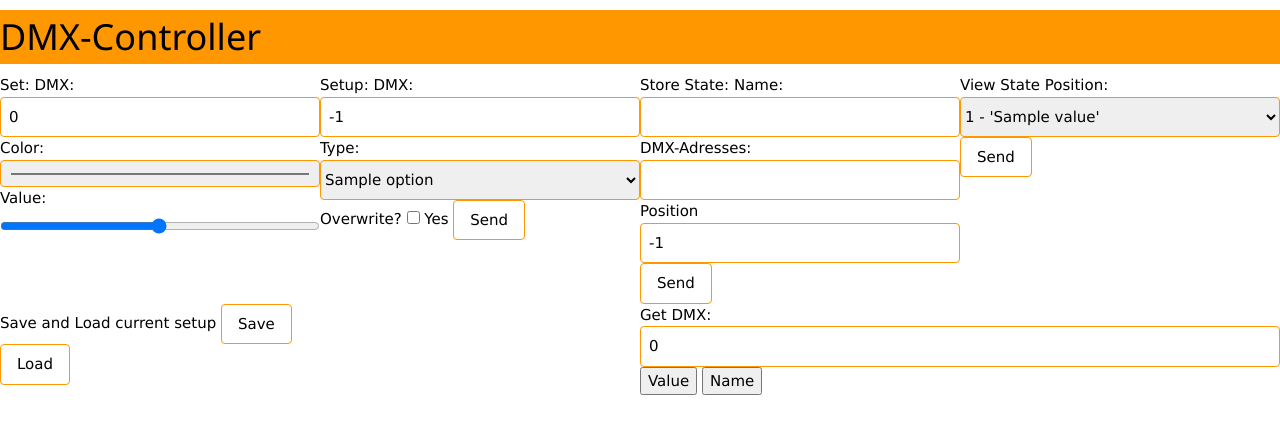
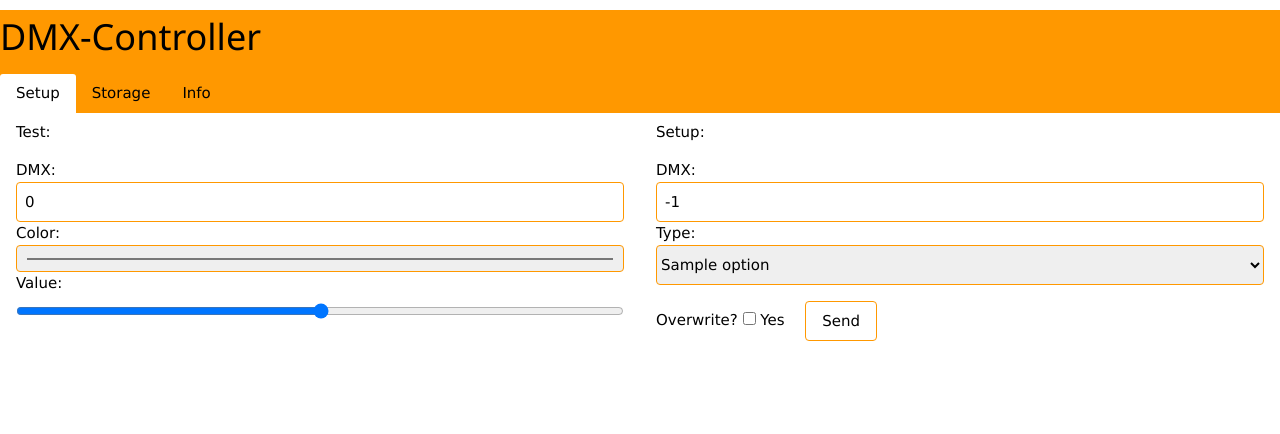
Before and after one commit to FSG-Pfullingen/FSG-DMX, a Flask app: template templates/index_w3css.html in a window 1280 px wide. Shown: the top 434 px of the page. Run offline with Flask 2, Linux system fonts and the light colour scheme; the template is opened without the code that fills it: most values are stand-ins (such as "Sample title", 1, 10 or a date in 2020).

Commit message:
Further refined UI

```diff
--- a/main.py
+++ b/main.py
@@ -22,7 +22,7 @@ def main():
     """
     with open('data/states.json', 'r') as f:
         states = json.loads(f.read())
-    return render_template('index2.html', options=all_lights.keys(), states=states)
+    return render_template('index_w3css.html', options=all_lights.keys(), states=states)
 
 @app.route("/test")
 def test():
--- a/templates/index_w3css.html
+++ b/templates/index_w3css.html
@@ -6,26 +6,60 @@
   <!-- Fallback for local testing -->
   <link rel="stylesheet" href="../static/w3.css">
   <title>DMX-Controller</title>
+  <script>
+    function openTab(evt, tabName) {
+      var i, x, tablinks;
+      x = document.getElementsByClassName("tab");
+      for (i = 0; i < x.length; i++) {
+          x[i].style.display = "none";
+      }
+      tablinks = document.getElementsByClassName("tablink");
+      for (i = 0; i < x.length; i++) {
+          tablinks[i].className = tablinks[i].className.replace("w3-white", " ");
+      }
+      document.getElementById(tabName).style.display = "block";
+      evt.currentTarget.className += " w3-white";
+    }
+  </script>
+  <style>
+    input[type=range][orient=vertical]
+    {
+        writing-mode: bt-lr; /* IE */
+        -webkit-appearance: slider-vertical; /* WebKit */
+        width: 8px;
+        height: 175px;
+        padding: 0 5px;
+    }
+  </style>
 </head>
 <body>
-  <div>
-    <div class="w3-orange">
-      <h1>DMX-Controller</h1>
+  <div class="w3-orange">
+    <h1>DMX-Controller</h1>
+    <div class="w3-bar">
+      <button class="w3-bar-item w3-button tablink w3-white" style="border-radius: 3px 3px 0px 0px" onclick="openTab(event, 'Setup')">Setup</button>
+      <button class="w3-bar-item w3-button tablink" style="border-radius: 3px 3px 0px 0px" onclick="openTab(event, 'Storage')">Storage</button>
+      <button class="w3-bar-item w3-button tablink" style="border-radius: 3px 3px 0px 0px" onclick="openTab(event, 'Info')">Info</button>
     </div>
-    <div class="w3-quarter w3-mobile">
-      <form class="w3-form" action="http://localhost:5000/set" method="get" class="field">
-        <label>Set:</label>
+  </div>
+  <div class="tab" id='Setup'>
+    <div class="w3-mobile w3-half">
+      <div class="w3-padding">
+        Test:
+      </div>
+      <form class="w3-form w3-padding" action="http://localhost:5000/set" method="get" class="field">
         <label>DMX:</label>
         <input class="w3-input w3-round w3-border w3-border-orange" type="number" min="0" max="512" value="0" name="dmx">
         <label>Color:</label>
         <input class="w3-input w3-round w3-border w3-border-orange" type="color" name="color" onchange="this.form.submit()">
         <label>Value:</label>
-        <input class="w3-input w3-round w3-border w3-border-orange" type="range" min="0" max="255" value="127" name="value" onchange="this.form.submit()">
+        <input class="w3-input w3-round w3-border w3-border-orange" type="range" min="0" max="255" name="value" onchange="this.form.submit()">
       </form>
     </div>
-    <div class="w3-quarter w3-mobile">
-      <form class="w3-form" action="http://localhost:5000/setup" method="get">
-        <label class="label">Setup:</label>
+    <div class="w3-mobile w3-half">
+      <div class="w3-padding">
+        Setup:
+      </div>
+      <form class=" w3-padding w3-form" action="http://localhost:5000/setup" method="get">
         <label class="label">DMX:</label>
         <input class="w3-input w3-round w3-border w3-border-orange" type="number" min="-1" max="512" placeholder="-1 for auto" value="-1" name="dmx">
         <label class="label">Type:</label>
@@ -35,24 +69,54 @@
           {% endfor %}
         </select>
         <label>Overwrite? <input class="checkbox" type="checkbox" name="force" value="1"> Yes</label>
-        <button class="w3-button w3-white w3-round w3-border-orange w3-border w3-hover-orange">Send</button>
+        <button class="w3-button w3-white w3-round w3-border-orange w3-border w3-hover-orange w3-margin">Send</button>
       </form>
     </div>
-    <div class="w3-quarter w3-mobile">
-      <form class="w3-form" action="http://localhost:5000/store_state" method="get">
-        <label class="label">Store State:</label>
+  </div>
+  <div class="tab" id="Storage" style="display:none">
+    <div class="w3-half w3-mobile">
+      <div class="w3-padding">
+        Store State:
+      </div>
+      <form class="w3-form w3-padding" action="http://localhost:5000/store_state" method="get">
         <label class="label">Name:</label>
         <input class="w3-input w3-round w3-border w3-border-orange" type="text" name="name">
         <label class="label">DMX-Adresses:</label>
         <input class="w3-input w3-round w3-border w3-border-orange" type="text" hint="1,2,3,4,..." name="dmxes">
         <label class="label">Position</label>
         <input class="w3-input w3-round w3-border w3-border-orange" type="number" name="position" value="-1">
-        <button class="w3-button w3-white w3-round w3-border-orange w3-border w3-hover-orange">Send</button>
+        <button class="w3-button w3-white w3-round w3-border-orange w3-border w3-hover-orange w3-margin">Send</button>
       </form>
     </div>
-    <div class="w3-quarter w3-mobile">
-      <form class="w3-form" action="http://localhost:5000/view_state" method="get">
-        <label class="label">View State</label>
+    <div class="w3-half w3-mobile">
+      <div class="w3-padding">
+        Store State:
+      </div>
+      <form class="w3-form w3-padding" action="http://localhost:5000/save" method="get">
+        <button class="w3-button w3-white w3-round w3-border-orange w3-border w3-hover-orange">Save</button>
+      </form>
+      <form class="w3-form w3-padding" action="http://localhost:5000/load" method="get">
+        <button class="w3-button w3-white w3-round w3-border-orange w3-border w3-hover-orange">Load</button>
+      </form>
+    </div>
+  </div>
+  <div class="tab" id="Info" style="display:none">
+    <div class="w3-half w3-mobile">
+      <div class="w3-padding">
+        Get Name or Value:
+      </div>
+      <form class="w3-form w3-padding" method="get" id="get-form">
+        <label class="label">DMX:</label>
+        <input class="w3-input w3-round w3-border w3-border-orange" type="number" min="0" max="512" value="0" name="dmx">
+        <button class="w3-button w3-white w3-round w3-border-orange w3-border w3-hover-orange w3-margin" onclick="document.getElementById('get-form').action = 'http://localhost:5000/get'">Value</button>
+        <button class="w3-button w3-white w3-round w3-border-orange w3-border w3-hover-orange w3-margin" onclick="document.getElementById('get-form').action = 'http://localhost:5000/getfixture'">Name</button>
+      </form>
+    </div>
+    <div class="w3-half w3-mobile">
+      <div class="w3-padding">
+        View State:
+      </div>
+      <form class="w3-form w3-padding" action="http://localhost:5000/view_state" method="get">
         <label class="label">Position:</label>
         <div class="select">
           <select class="w3-select w3-round w3-border w3-border-orange" name="position">
@@ -61,25 +125,7 @@
             {% endfor %}
           </select>
         </div>
-        <button class="w3-button w3-white w3-round w3-border-orange w3-border w3-hover-orange">Send</button>
-      </form>
-    </div>
-    <div class="w3-half w3-mobile">
-      <form class="w3-form" action="http://localhost:5000/save" method="get">
-        <label class="label">Save and Load current setup</label>
-        <button class="w3-button w3-white w3-round w3-border-orange w3-border w3-hover-orange">Save</button>
-      </form>
-      <form class="w3-form" action="http://localhost:5000/load" method="get">
-        <button class="w3-button w3-white w3-round w3-border-orange w3-border w3-hover-orange">Load</button>
-      </form>
-    </div>
-    <div class="w3-half w3-mobile">
-      <form class="w3-form" method="get" id="get-form">
-        <label class="label">Get</label>
-        <label class="label">DMX:</label>
-        <input class="w3-input w3-round w3-border w3-border-orange" type="number" min="0" max="512" value="0" name="dmx">
-        <button class="button is-link" onclick="document.getElementById('get-form').action = 'http://localhost:5000/get'">Value</button>
-        <button class="button is-link" onclick="document.getElementById('get-form').action = 'http://localhost:5000/getfixture'">Name</button>
+        <button class="w3-button w3-white w3-round w3-border-orange w3-border w3-hover-orange w3-margin">Send</button>
       </form>
     </div>
   </div>
```
